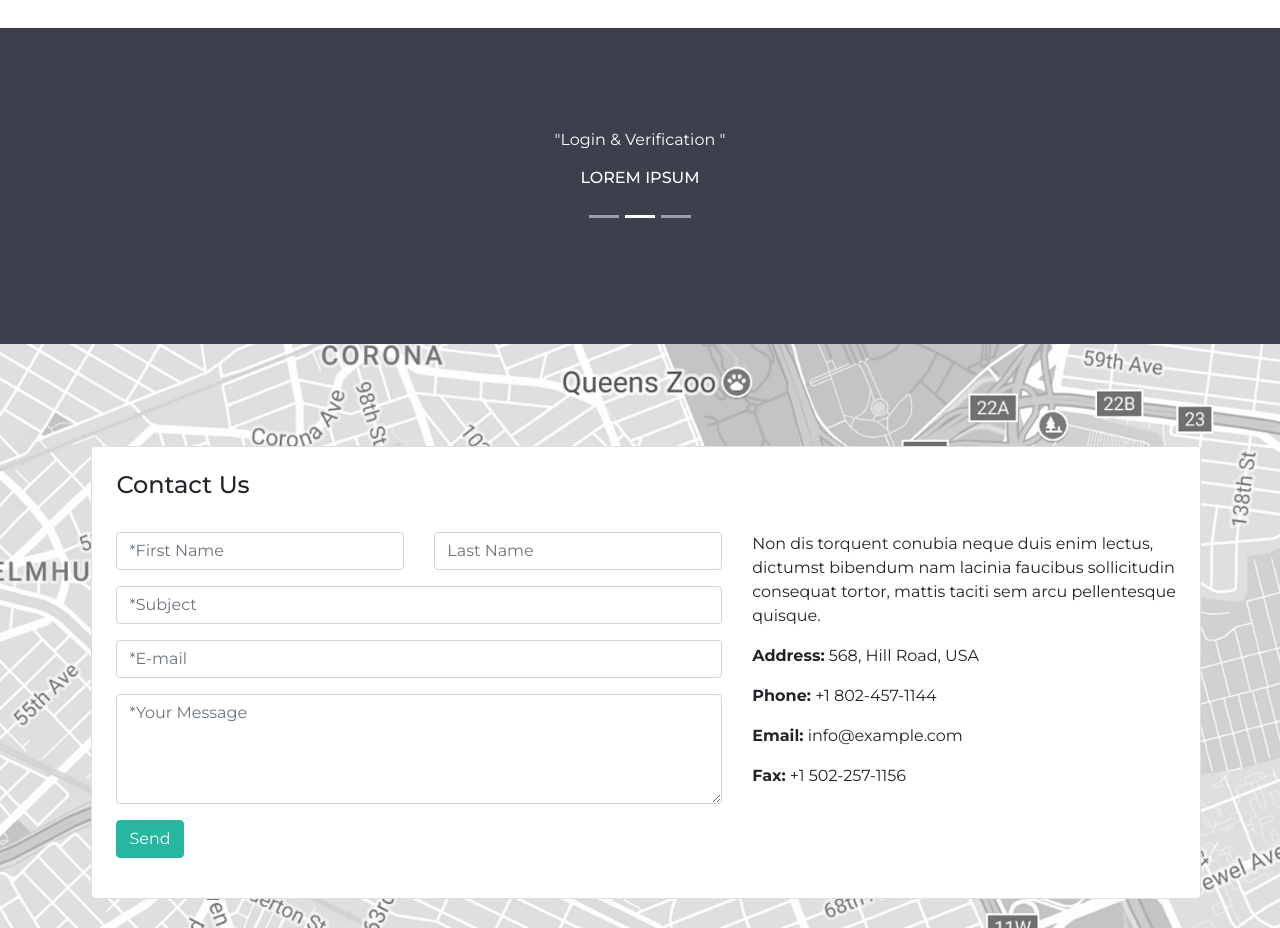
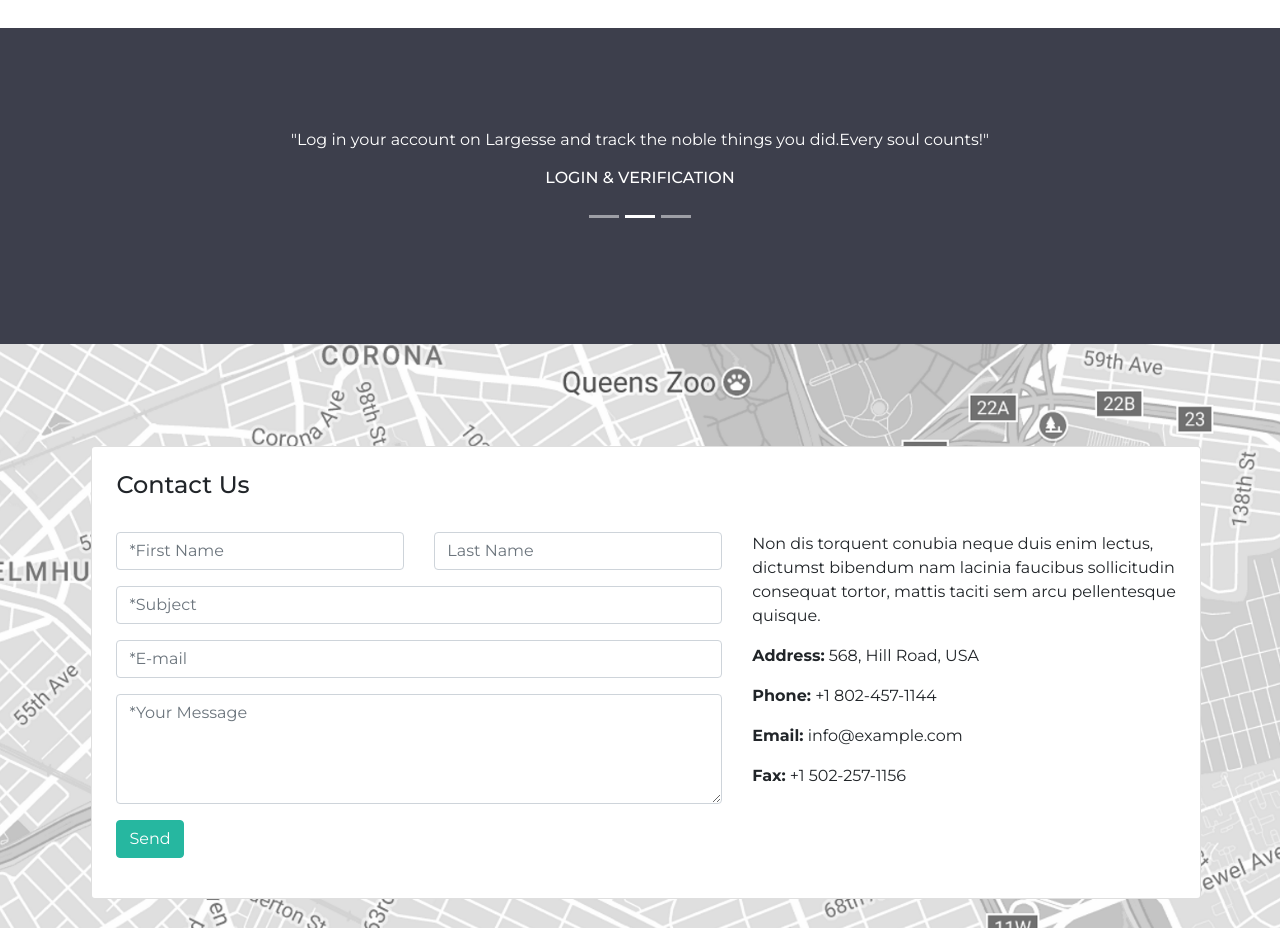
Before and after one commit to Sayantan-Bhowmick/nsd_proj, a plain HTML site: page index.html in a window 1280 px wide. Shown: the part 5980-6908 px from the top of the page. Drawn offline with nearby package versions, Linux system fonts and the light colour scheme.

Commit message:
first commit by sayani

```diff
--- a/index.html
+++ b/index.html
@@ -345,24 +345,24 @@
         <div class="carousel-item active">
           <div class="row justify-content-center">
             <div class="col-md-8">
-              <p>"One Stop Centre "</p>
-              <div class="h6 text-uppercase">Lorem Ipsum</div>
+              <p>"Ever wondered how and where to donate and help people all around the world ! This is that one stop solution ."</p>
+              <div class="h6 text-uppercase">One Stop Centre</div>
             </div>
           </div>
         </div>
         <div class="carousel-item">
           <div class="row justify-content-center">
             <div class="col-md-8">
-              <p>"Login & Verification "</p>
-              <div class="h6 text-uppercase">Lorem Ipsum</div>
+              <p>"Log in your account on Largesse and track the noble things you did.Every soul counts!"</p>
+              <div class="h6 text-uppercase">Login & Verification</div>
             </div>
           </div>
         </div>
         <div class="carousel-item">
           <div class="row justify-content-center">
             <div class="col-md-8">
-              <p>"Donor Reviews "</p>
-              <div class="h6 text-uppercase">Lorem Ipsum</div>
+              <p>"We have some of the best community members on this platform ...just like you ! Here are some top reviews"</p>
+              <div class="h6 text-uppercase">Donor Reviews</div>
             </div>
           </div>
         </div>
```
